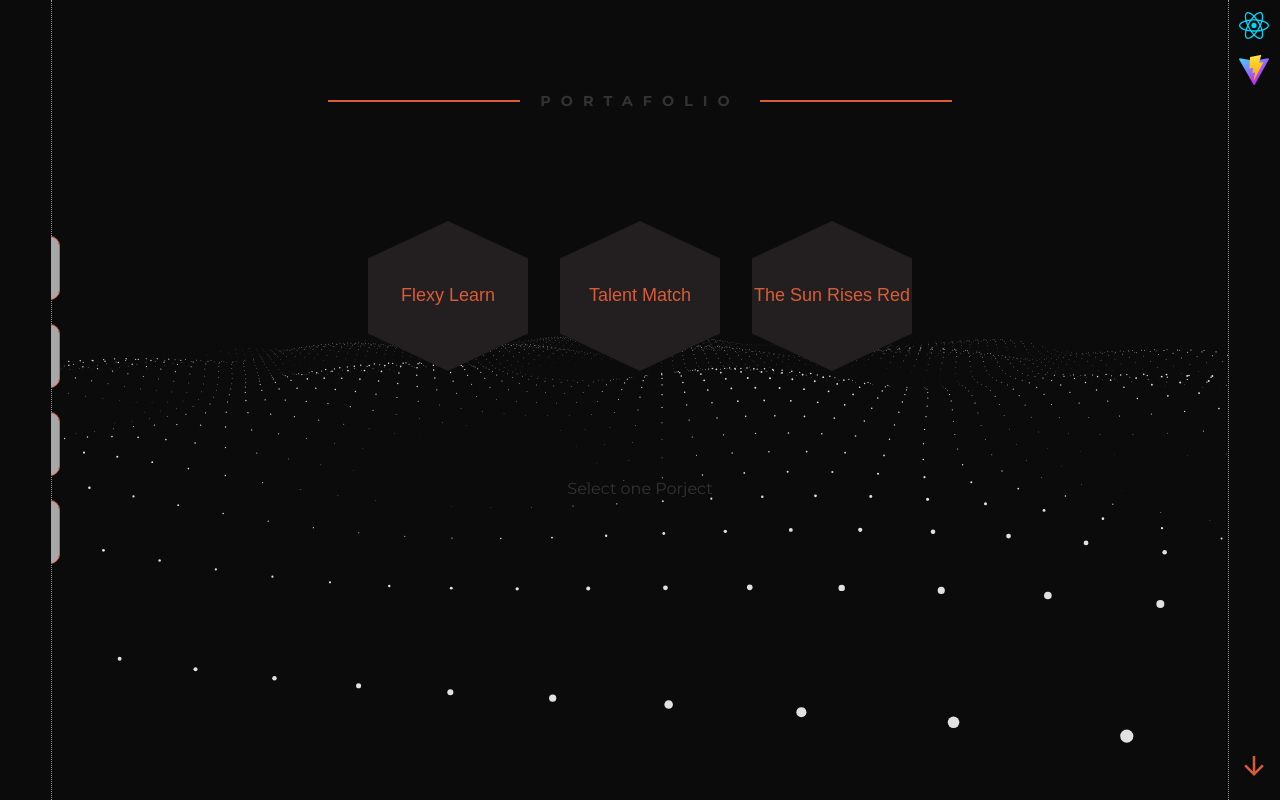
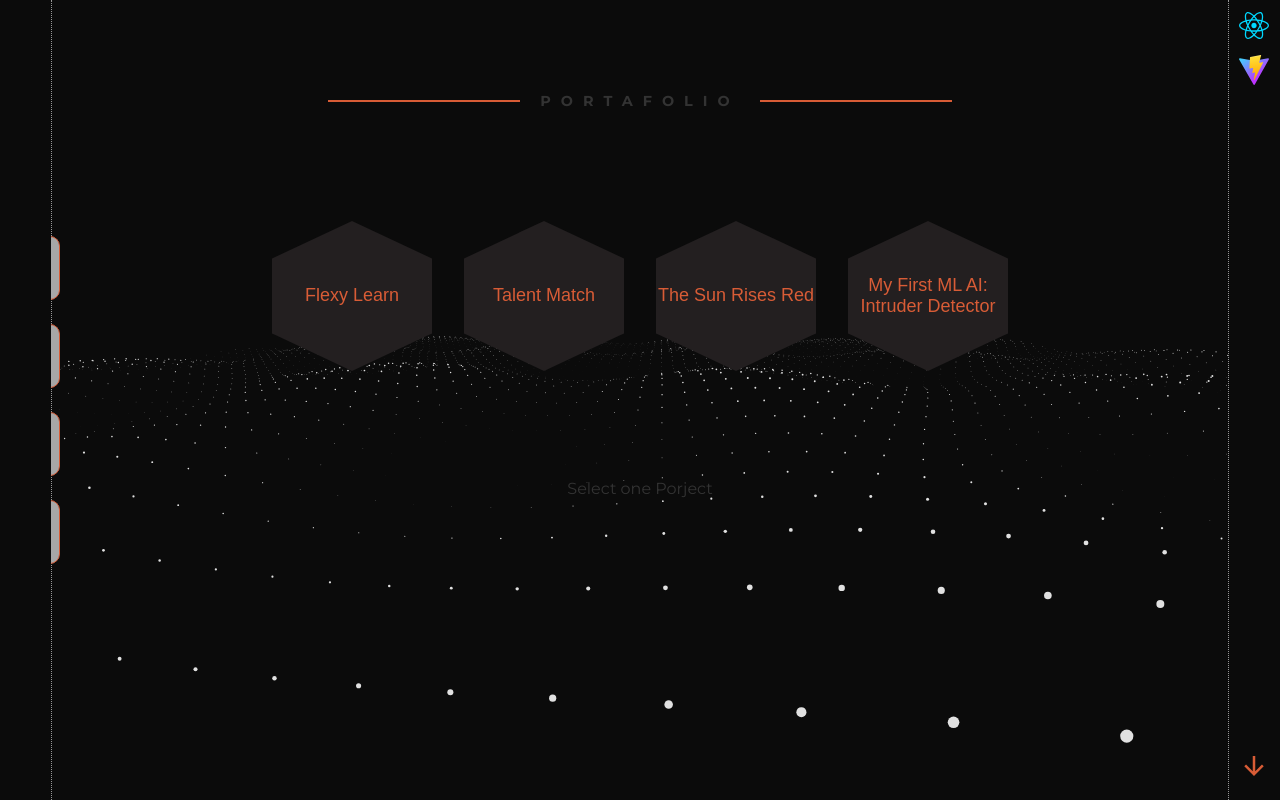
Before and after one commit to jdluis/My-portafolio, a React (Vite) app: page /works in a window 1280 px wide. Built offline with nearby package versions, Linux system fonts and the light colour scheme.

Commit message:
change description color, add new project

```diff
--- a/src/components/ProjectDetails/style.css
+++ b/src/components/ProjectDetails/style.css
@@ -81,6 +81,7 @@ h4 {
   padding: 10px 20px 10px 40px;
   background-color: rgb(26, 23, 23);
   border-radius: 10px;
+  color: var(--palleta-white-2);
 }
 
 .list-item {
--- a/src/data/projects.js
+++ b/src/data/projects.js
@@ -46,6 +46,21 @@ const projects = [
     techStack: ['ES6', 'OPP', 'HTML5', 'CSS3'],
     preview_img: '/assets/images/theSunRisesRed.png',
   },
+  {
+    id: '004',
+    type: 'Machine Learning',
+    subTitle: 'Practice',
+    title: 'My First ML AI: Intruder Detector',
+    github: {
+      client: 'https://github.com/jdluis/myFirstAI',
+      server: 'https://github.com/jdluis/myFirstAI',
+    },
+    demo: 'https://my-first-ai-five.vercel.app/',
+    description:
+      `This project is an exercise inspired by the course "Build a Web Based Smart Camera in JavaScript" offered by Google for Developers and taught by Jason Mayes. Leveraging the knowledge available up to the specified date, I've developed an application that demonstrates the integration of machine learning models into a web environment.`,
+    techStack: ['ES6', 'Vite', 'TensorFlow.js', 'HTML & CSS', "WebSockets** soon"],
+    preview_img: '/assets/images/myfristai.png',
+  },
 ];
 
 export default projects;
```
Also changed, not shown: public/assets/images/myfristai.png (added).
